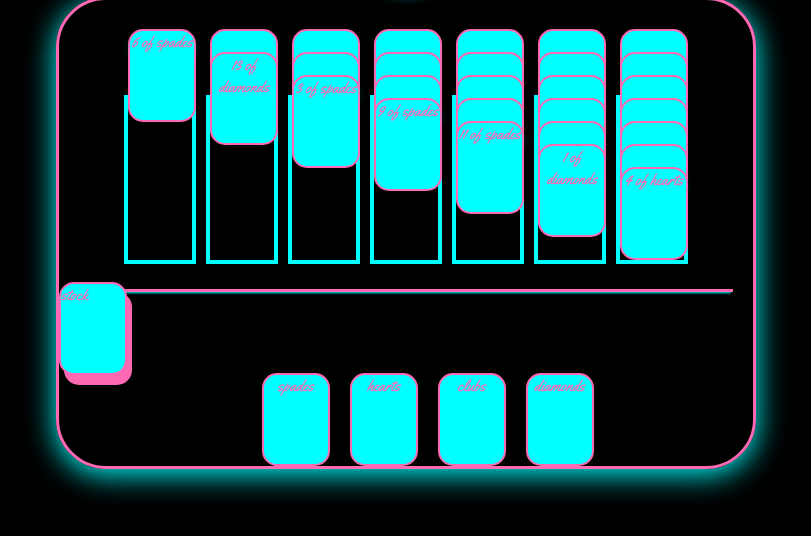
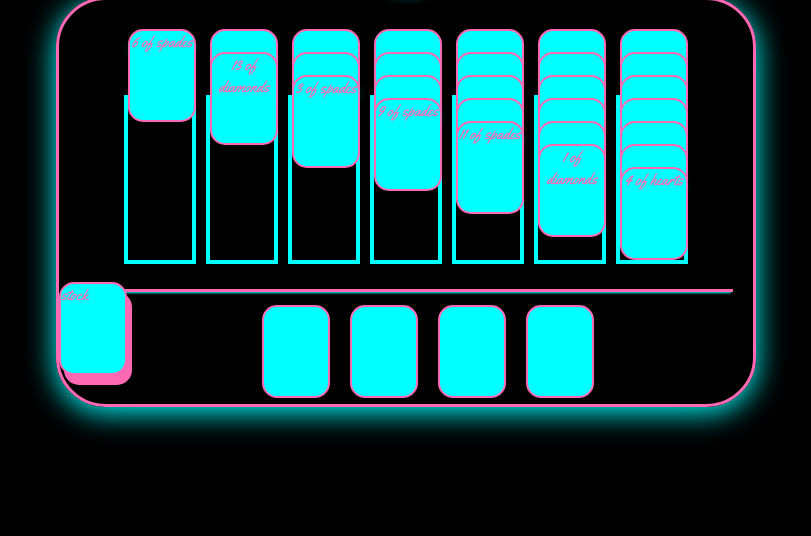
Before and after one commit to nicktayl0r/Solitaire, a plain HTML site: page index.html in a window 1280 px wide. Shown: the part 112-648 px from the top of the page, without its empty margins (234-1045 px from the left). Drawn offline with Linux system fonts and the light colour scheme.

Commit message:
close game loopholes

```diff
--- a/index.html
+++ b/index.html
@@ -28,10 +28,10 @@
             <div id='waste' class='waste'>
             </div>
             <div id='foundation' class='foundation'>
-                <div id='0f' class='foundation'>spades</div>
-                <div id='1f' class='foundation'>hearts</div>
-                <div id='2f' class='foundation'>clubs</div>
-                <div id='3f' class='foundation'>diamonds</div>
+                <div id='0f' class='foundation'></div>
+                <div id='1f' class='foundation'></div>
+                <div id='2f' class='foundation'></div>
+                <div id='3f' class='foundation'></div>
             </div>
         </div>
     </div>
--- a/js/app.js
+++ b/js/app.js
@@ -60,6 +60,11 @@ function render(){
             a++;
         }
     }
+    for(arr in foundation) {
+        if(!foundation[arr].length){
+            document.getElementById(arr+'f').innerHTML = '';
+        }
+    }
     chkWin();
 }
 class Card {
@@ -99,11 +104,20 @@ function addFoundation(e) {
         var fTarget = foundation[e.target.id.charAt(0)];
         var isSuit = ((fTarget.length === 0) || (fTarget[fTarget.length-1].suit === activeCard[0].suit));
         var isRank = fTarget.length + 1 === activeCard[0].rank;
+        if(!activeCard.length) {
+                activeCard.push(fTarget[fTarget.length-1].pop())
+            }
         if  (isRank && isSuit) {
-                fTarget.push(activeCard.shift());
-        }
+                console.log(e.target.id.charAt(0));
+                console.log(activeCard);
+                console.log(fTarget);
+                e.target.innerHTML = `${activeCard[0].rank} of ${activeCard[0].suit}`;
+                fTarget.push(activeCard.pop());
+                console.log(activeCard);
+                console.log(fTarget);
+            }
+            render();
         console.log(foundation);
-        render();
     }
 }
 function addTableau(e) {
@@ -149,9 +163,6 @@ function selectCard(e){
                 canSelect.isActive = true;
             }
         } else if(inArr === 'waste' && !activeCard.length){
-            console.log('length of the waste array '+waste.length);
-            console.log('waste dom id ' + e.target.id.charAt(1));
-            console.log('childelements '+e.target.parentNode.childElementCount)
            activeCard = waste.splice(waste.length-(e.target.id.charAt(1), e.target.parentNode.childElementCount-e.target.id.charAt(1)));
         } else if(inArr === 'foundation'){
 
@@ -167,8 +178,9 @@ function chkWin() {
 init();
 
 
-//* setting a lose condition
-//b click and drag functionality
-//c css image library link
+//a setting a lose condition
+//b css image library link
+//c click and drag functionality
 //d general styling
 //e undo button
+// peer review checklist
```
